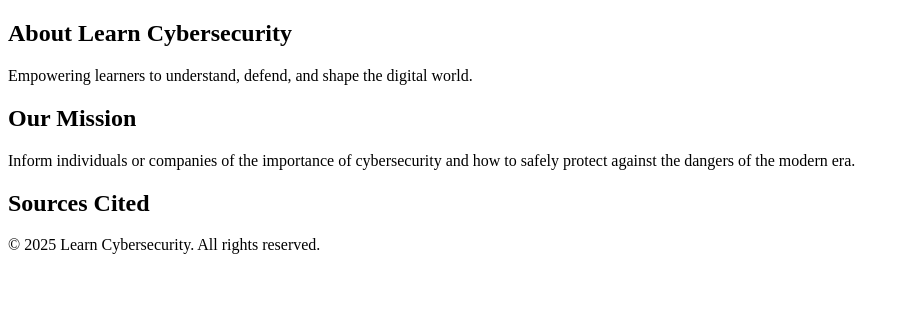
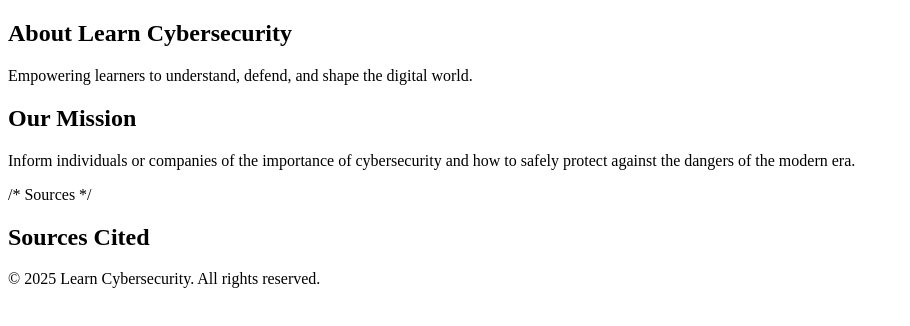
Before and after one commit to r3men/CCWebsite, a Next.js app: page /about in a window 1280 px wide. Shown: the top 326 px of the page, without its empty margins (0-910 px from the left). Built offline with nearby package versions, Linux system fonts and the light colour scheme.

Commit message:
Update page.tsx

```diff
--- a/app/about/page.tsx
+++ b/app/about/page.tsx
@@ -19,6 +19,7 @@ export default function About() {
         </article>
 
         <article>
+          /* Sources */
           <h2 className="text-3xl font-semibold mb-4 text-blue-400">Sources Cited</h2>
           <p className="text-gray-300 leading-relaxed">
             <a href = "https://cyber.org" target = "_blank" rel = "noopener referrer" className = "text-blue-400 hover:text-blue-300 underline transition-colors"> </a>
```
